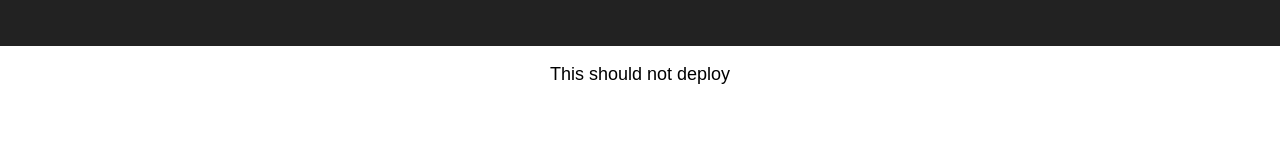
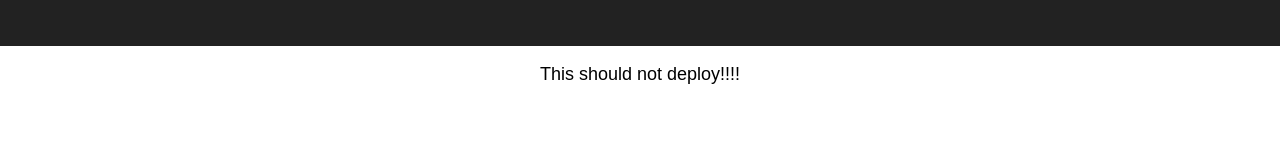
Before and after one commit to third774/testing-circleci, a React app: page / in a window 1280 px wide. Shown: the part 144-298 px from the top of the page. Built offline with nearby package versions, Linux system fonts and the light colour scheme.

Commit message:
Update message

```diff
--- a/src/App.js
+++ b/src/App.js
@@ -11,7 +11,7 @@
           <h1 className="App-title">Welcome to React</h1>
         </header>
         <p className="App-intro">
-          This should not deploy
+          This should not deploy!!!!
         </p>
       </div>
     );
```
